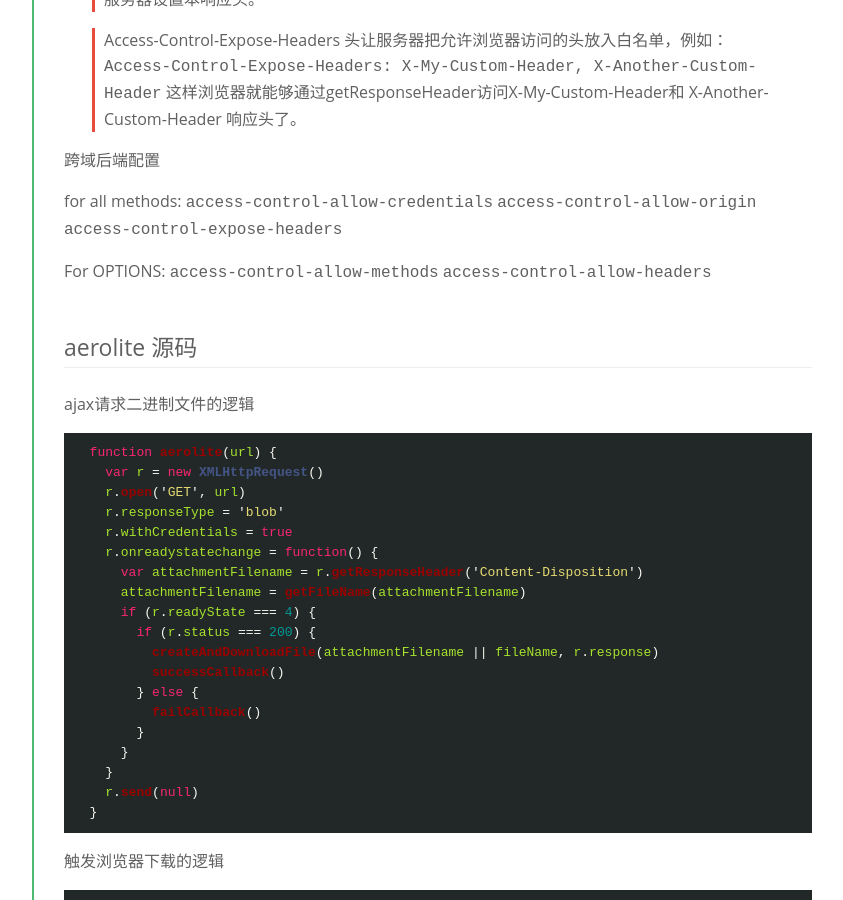
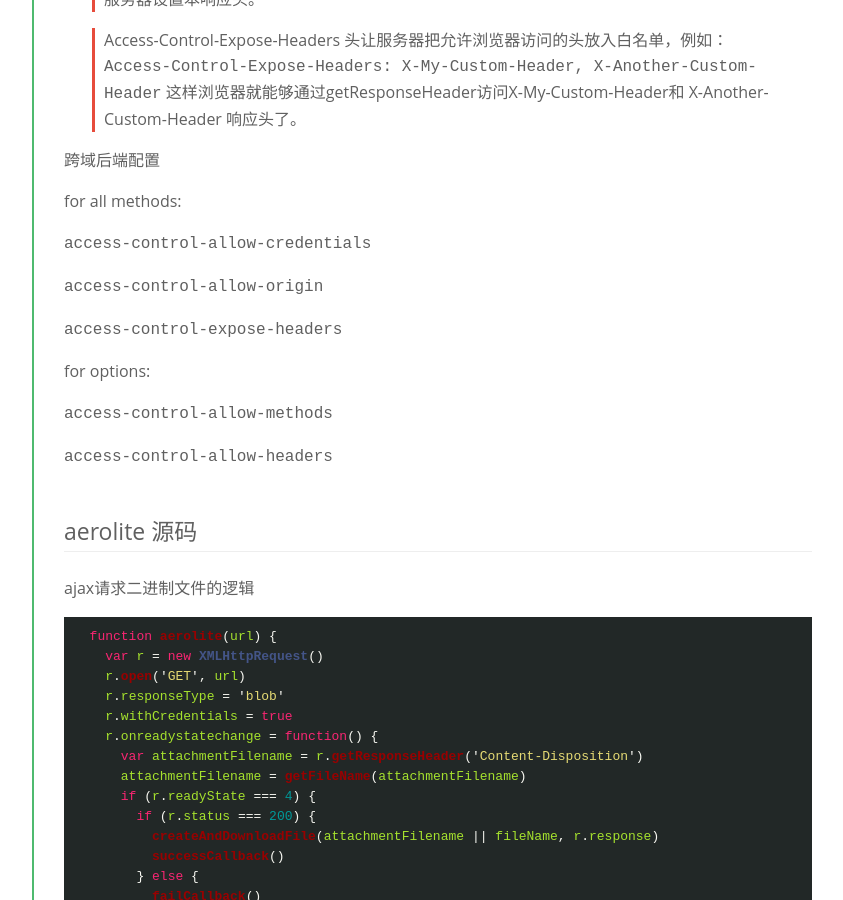
Before and after one commit to Yann-Wang/yann-wang.github.io, a Jekyll site: the page built from _posts/2018-06-20-the-principle-of-aerolite-and-the-comparation-with-community-solution.md, in a window 1280 px wide and 900 px high, scrolled down 4866 px. Shown: the whole window, without its empty margins (203-1046 px from the left). Built offline with Jekyll 4.4.1, drawn with Linux system fonts in a browser that asks for light colours; some web fonts are replaced.

````diff
--- a/_posts/2018-06-20-the-principle-of-aerolite-and-the-comparation-with-community-solution.md
+++ b/_posts/2018-06-20-the-principle-of-aerolite-and-the-comparation-with-community-solution.md
@@ -162,12 +162,17 @@ ps: 补充点背景知识
 跨域后端配置
 
 for all methods:
+
 ```access-control-allow-credentials```
+
 ```access-control-allow-origin```
+
 ```access-control-expose-headers```
 
-For OPTIONS:
+for options:
+
 ```access-control-allow-methods```
+
 ```access-control-allow-headers```
 
 
````
